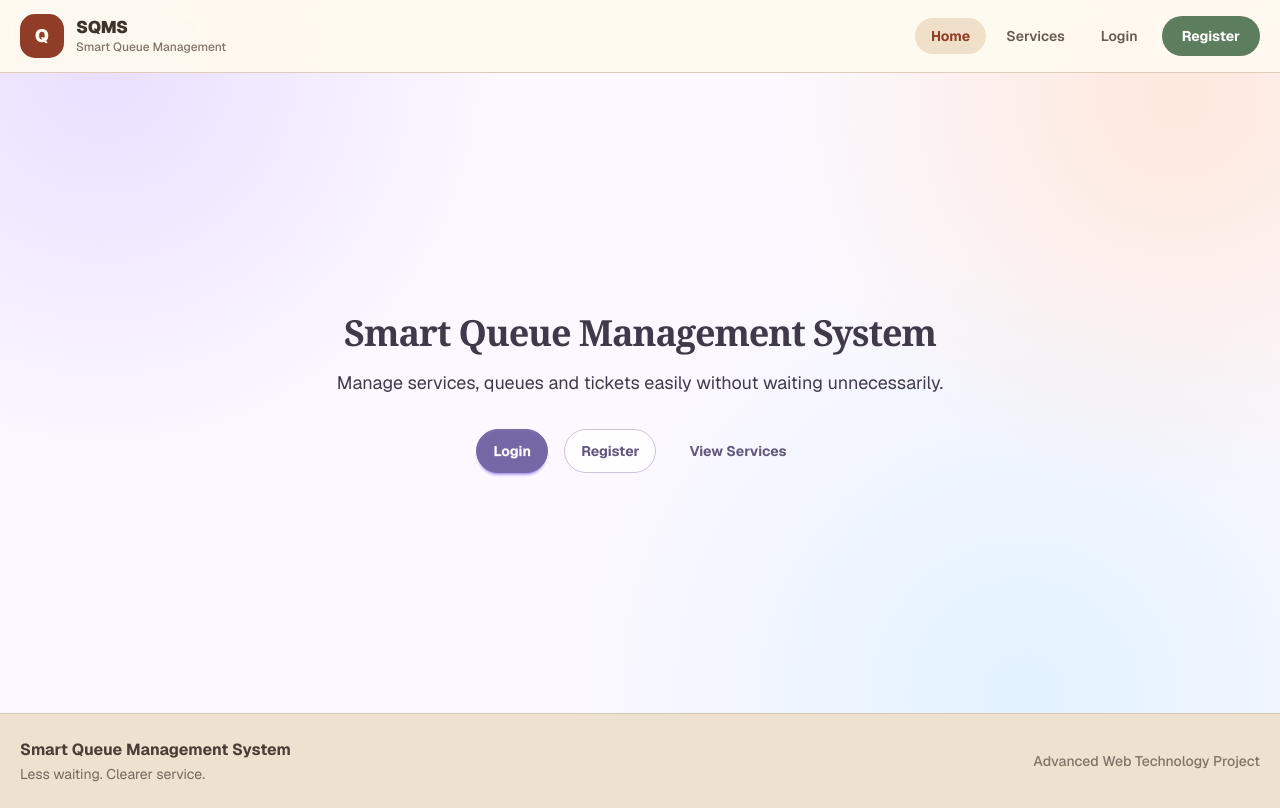
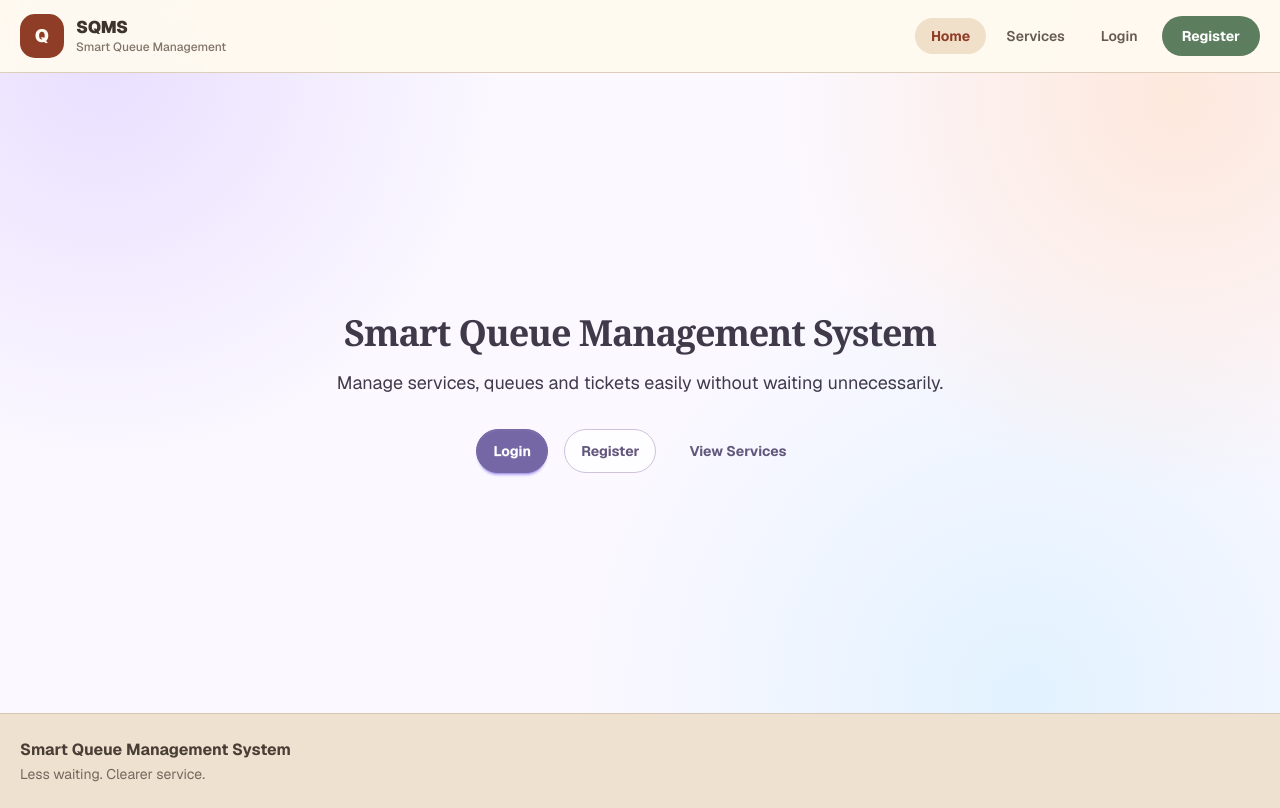
Before and after one commit to jannatjarin/Smart-Queue-Management-System-Final, a Next.js app in the folder frontend/: page / in a window 1280 px wide. Built offline with nearby package versions, Linux system fonts and the light colour scheme; no server answers.

Commit message:
change footer

```diff
--- a/frontend/app/customer/dashboard/page.tsx
+++ b/frontend/app/customer/dashboard/page.tsx
@@ -599,7 +599,7 @@ export default function CustomerDashboard() {
                             text-[#8f3d27]
                         "
                     >
-                        Most important
+
                     </p>
 
                     <h2
--- a/frontend/components/layout/Footer.tsx
+++ b/frontend/components/layout/Footer.tsx
@@ -12,9 +12,7 @@ export default function Footer() {
                     </p>
                 </div>
 
-                <p className="text-sm font-medium text-[#817369]">
-                    Advanced Web Technology Project
-                </p>
+
             </div>
         </footer>
     );
```
